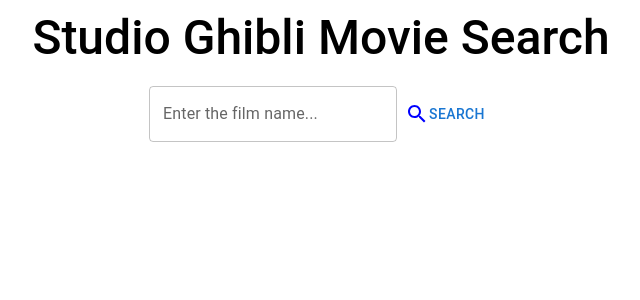
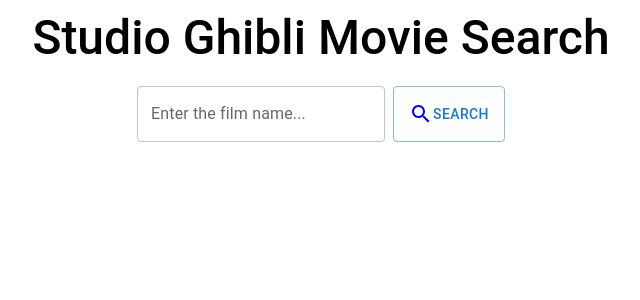
Before and after one commit to abis555/msa-phase-3-submission, a Next.js app in the folder frontend/my-app/: page / in a window 1280 px wide. Shown: the top 300 px of the page, without its empty margins (319-959 px from the left). Built offline with nearby package versions, Linux system fonts and the light colour scheme.

Commit message:
Updating frontend

```diff
--- a/frontend/my-app/pages/index.tsx
+++ b/frontend/my-app/pages/index.tsx
@@ -42,6 +42,8 @@
             size="medium"
           />
           <Button
+            variant="outlined"
+            style={{ marginLeft: "8px" }}
             onClick={() => {
               search();
             }}
```
Also changed, not shown: frontend/my-app/stories/SearchBar.tsx (+2 -0 lines).
